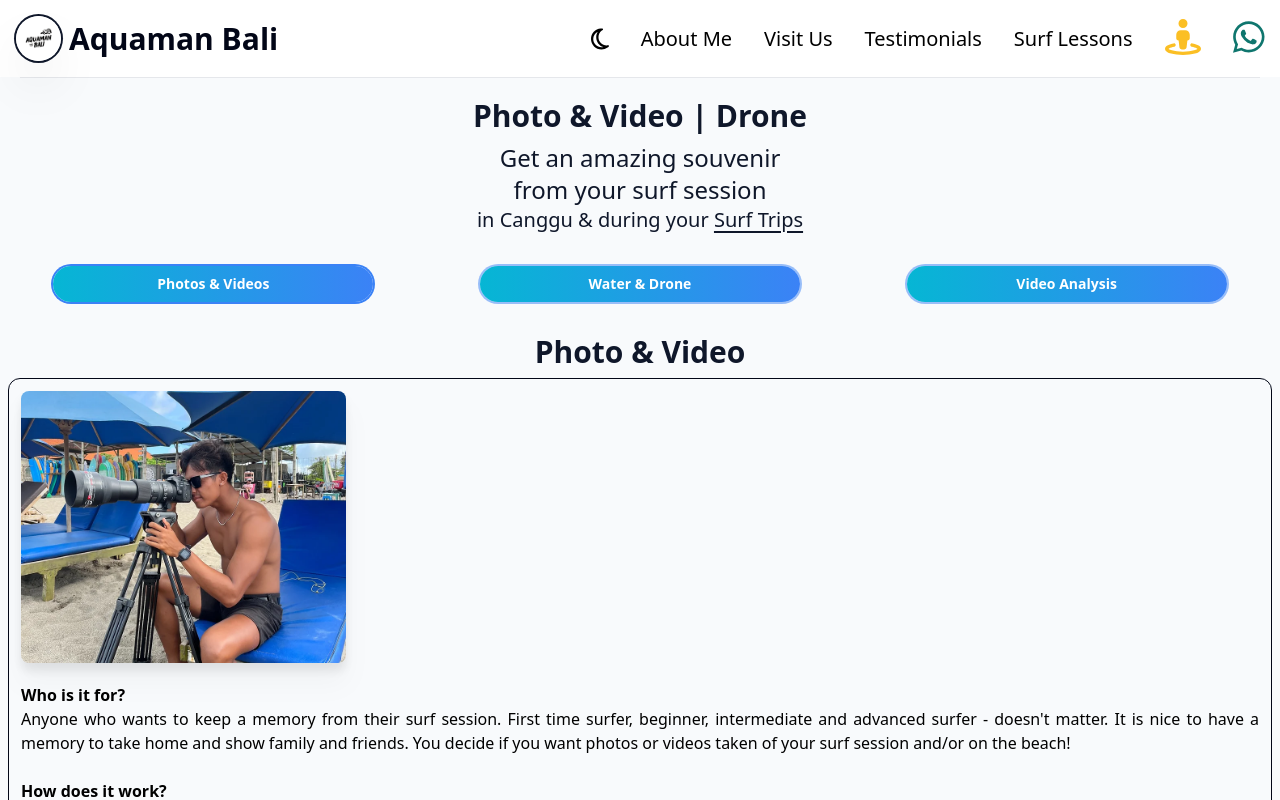
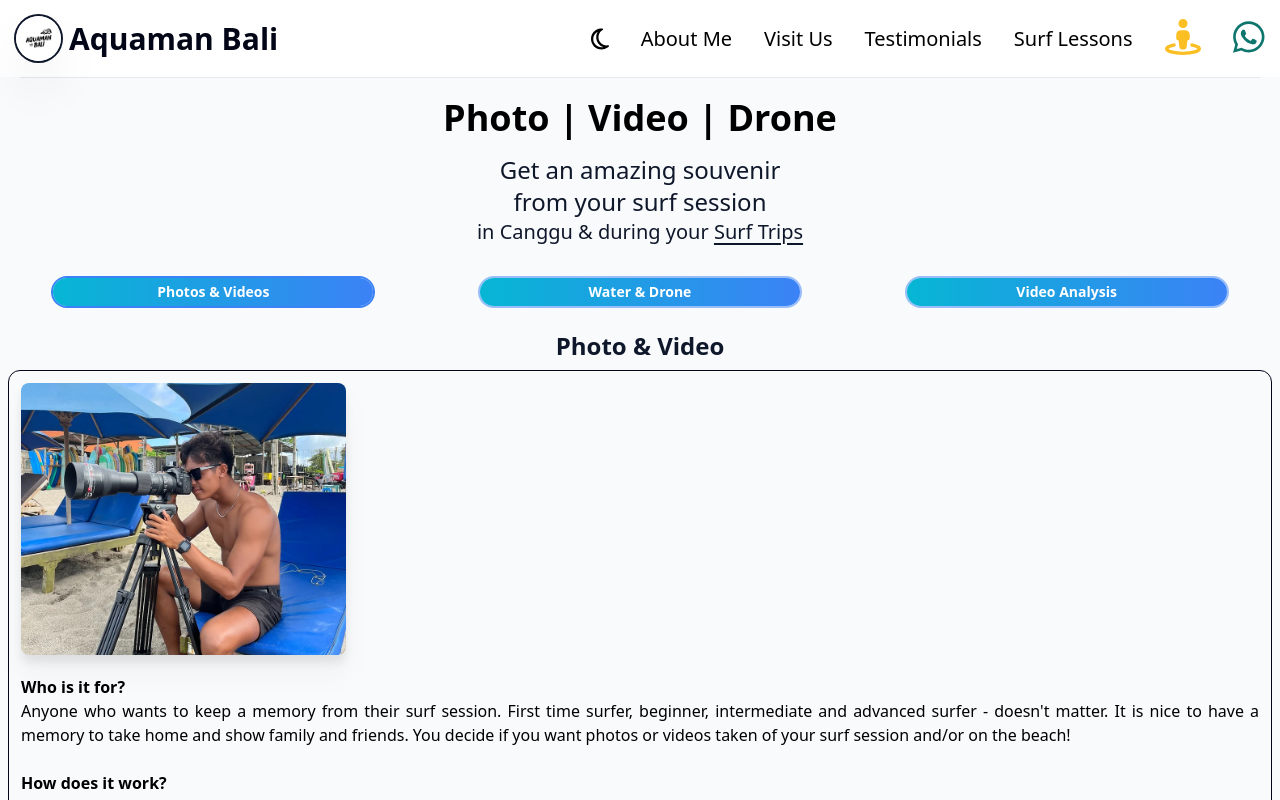
Before and after one commit to SiegfriedBz/aquaman_bali, a Next.js app: page /videos in a window 1280 px wide. Shown: the top 800 px of the page. Built offline with nearby package versions, Linux system fonts and the light colour scheme.

Commit message:
update motions

```diff
--- a/src/components/layouts/galleryLayout.jsx
+++ b/src/components/layouts/galleryLayout.jsx
@@ -7,7 +7,6 @@ const meta = {
   title: 'Aquaman Bali | Surf School | Gallery',
   description: 'Best surf shots',
 }
-
 const containerVariants = {
   hidden: { opacity: 0 },
   visible: {
@@ -91,12 +90,12 @@ const GalleryLayout = ({ children }) => {
         id='gallery'
         className='mb-3 flex w-full scroll-mt-20 flex-col items-center justify-center'
       >
-        <motion.h3
+        <motion.h2
           variants={textVariants}
           className='mb-2 text-center text-4xl font-bold dark:text-white'
         >
           Gallery
-        </motion.h3>
+        </motion.h2>
 
         <motion.h4
           variants={textVariants}
@@ -105,19 +104,12 @@ const GalleryLayout = ({ children }) => {
           Explore our best Photos & Videos
         </motion.h4>
 
-        <motion.div
-          variants={childVariants}
-          initial='hidden'
-          animate='visible'
-          className='mt-5 w-full'
-        >
+        <motion.div variants={childVariants} className='mt-5 w-full'>
           <motion.nav
             id='gallery-navigation'
             className='flex w-full items-center justify-around text-lg font-bold dark:text-white'
             aria-label='gallery-navigation'
             variants={navVariants}
-            initial='hidden'
-            animate='visible'
           >
             <motion.div
               variants={leftLinkVariants}
@@ -127,6 +119,7 @@ const GalleryLayout = ({ children }) => {
             >
               <Link href='/gallery'>Images</Link>
             </motion.div>
+
             <motion.div
               variants={rightLinkVariants}
               className={`my-3 min-w-[45%] rounded-3xl bg-gradient-to-r from-cyan-500 to-blue-500 py-1 text-center ${
@@ -138,14 +131,14 @@ const GalleryLayout = ({ children }) => {
           </motion.nav>
         </motion.div>
 
-        {!isVideoTab && (
-          <motion.div variants={childVariants} className='mx-2 mb-5 mt-3'>
-            {children}
-          </motion.div>
-        )}
+        <hr className='mb-3'></hr>
+
+        <motion.div variants={childVariants} className='mx-2'>
+          {!isVideoTab ? children : null}
+        </motion.div>
       </motion.section>
 
-      {isVideoTab && <div className='mx-2 mb-5 mt-3'>{children}</div>}
+      {isVideoTab && <div className='mx-2'>{children}</div>}
     </>
   )
 }
--- a/src/components/layouts/photoVideoLayout.jsx
+++ b/src/components/layouts/photoVideoLayout.jsx
@@ -20,7 +20,17 @@ const containerVariants = {
   },
 }
 
-const elementVariants = {
+const childVariants = {
+  hidden: { opacity: 0 },
+  visible: {
+    opacity: 1,
+    transition: {
+      duration: 1.25,
+    },
+  },
+}
+
+const textVariants = {
   hidden: { opacity: 0, y: '16px' },
   visible: {
     opacity: 1,
@@ -32,11 +42,11 @@ const elementVariants = {
 }
 
 const navVariants = {
-  hidden: { opacity: 1 },
+  hidden: { opacity: 0 },
   visible: {
     opacity: 1,
     transition: {
-      delayChildren: 0.3,
+      delayChildren: 1.5,
       staggerChildren: 0.2,
     },
   },
@@ -81,28 +91,28 @@ const PhotoVideoLayout = ({ children }) => {
         initial='hidden'
         animate='visible'
         id='videos'
-        className='flex scroll-mt-20 flex-col items-center justify-center'
+        className='mb-3 flex w-full scroll-mt-20 flex-col items-center justify-center'
       >
         <motion.h2
-          variants={elementVariants}
-          className='text-center text-3xl font-bold text-slate-900 dark:text-white'
+          variants={textVariants}
+          className='mb-2 text-center text-4xl font-bold dark:text-white'
         >
-          Photo & Video | Drone
+          Photo | Video | Drone
         </motion.h2>
         <motion.h3
-          variants={elementVariants}
+          variants={textVariants}
           className='mt-2 text-center text-2xl text-slate-900 dark:text-gray-200'
         >
           Get an amazing souvenir
         </motion.h3>
         <motion.h3
-          variants={elementVariants}
+          variants={textVariants}
           className='text-center text-2xl text-slate-900 dark:text-gray-200'
         >
           from your surf session
         </motion.h3>
         <motion.h4
-          variants={elementVariants}
+          variants={textVariants}
           className='text-center text-xl text-slate-900 dark:text-gray-200'
         >
           in Canggu & during your{' '}
@@ -113,17 +123,16 @@ const PhotoVideoLayout = ({ children }) => {
           </span>
         </motion.h4>
 
+        <motion.div variants={childVariants} className='mt-5 w-full'>
           <motion.nav
             variants={navVariants}
-          initial='hidden'
-          animate='visible'
             id='videos-navigation'
-          className='my-5 flex w-full items-center justify-around text-sm font-bold dark:text-white'
+            className='flex w-full items-center justify-around text-sm font-bold dark:text-white'
             aria-label='gallery-navigation'
           >
             <motion.div
               variants={leftLinkVariants}
-            className={`my-3 min-w-[25%] rounded-3xl bg-gradient-to-r from-cyan-500 to-blue-500 py-2 text-center ${
+              className={`my-3 min-w-[25%] rounded-3xl bg-gradient-to-r from-cyan-500 to-blue-500 py-1 text-center ${
                 !isWaterDroneTab || !isVideoAnalysisTab
                   ? 'font-extrabold ring-blue-500'
                   : 'font-bold'
@@ -135,7 +144,7 @@ const PhotoVideoLayout = ({ children }) => {
             </motion.div>
             <motion.div
               variants={leftLinkVariants}
-            className={`my-3 min-w-[25%] rounded-3xl bg-gradient-to-r from-cyan-500 to-blue-500 py-2 text-center ${
+              className={`my-3 min-w-[25%] rounded-3xl bg-gradient-to-r from-cyan-500 to-blue-500 py-1 text-center ${
                 isWaterDroneTab ? 'font-extrabold ring-blue-500' : 'font-bold'
               } text-white outline-none ring-2 hover:ring-blue-500`}
             >
@@ -145,8 +154,10 @@ const PhotoVideoLayout = ({ children }) => {
             </motion.div>
             <motion.div
               variants={rightLinkVariants}
-            className={`my-3 min-w-[25%] rounded-3xl bg-gradient-to-r from-cyan-500 to-blue-500 py-2 text-center ${
-              isVideoAnalysisTab ? 'font-extrabold ring-blue-500' : 'font-bold'
+              className={`my-3 min-w-[25%] rounded-3xl bg-gradient-to-r from-cyan-500 to-blue-500 py-1 text-center ${
+                isVideoAnalysisTab
+                  ? 'font-extrabold ring-blue-500'
+                  : 'font-bold'
               } text-white outline-none ring-2 hover:ring-blue-500`}
             >
               <Link href='/videos/video-analysis' className='px-1'>
@@ -154,11 +165,14 @@ const PhotoVideoLayout = ({ children }) => {
               </Link>
             </motion.div>
           </motion.nav>
+        </motion.div>
+
+        <motion.div variants={childVariants} className='my-3'>
+          {children}
+        </motion.div>
       </motion.section>
 
-      {children}
-
-      <div className='px-2 pb-2 pt-3'>
+      <div className='mb-5 px-2'>
         <CldVideoPlayer
           id='rendy-teach-video-01'
           width='1920'
--- a/src/components/navbar.jsx
+++ b/src/components/navbar.jsx
@@ -115,7 +115,7 @@ const Navbar = () => {
             </Link>
 
             <Link href='/videos' className='hover:opacity-90'>
-              Photo & Video | Drone
+              Photo | Video | Drone
             </Link>
 
             <Link href='/gallery' className=' hover:opacity-90'>
@@ -235,7 +235,7 @@ const Navbar = () => {
                 href='/videos'
                 className='w-full py-2 text-center hover:opacity-90'
               >
-                Photo & Video | Drone
+                Photo | Video | Drone
               </Link>
 
               <Link
--- a/src/pages/gallery/index.jsx
+++ b/src/pages/gallery/index.jsx
@@ -55,7 +55,7 @@ const IMAGES = [
 
 const Gallery = () => {
   return (
-    <div className='grid grid-cols-1 gap-4 md:grid-cols-4'>
+    <div className='mt-3 grid grid-cols-1 gap-4 md:grid-cols-4'>
       {IMAGES.map((src, i) => {
         return (
           <div key={i} className='h-52'>
--- a/src/pages/videos/index.js
+++ b/src/pages/videos/index.js
@@ -5,9 +5,9 @@ import photoVideoImage from '../../../public/images/photo_video/photo-video.jpg'
 const Videos = () => {
   return (
     <section id='photo-video'>
-      <h2 className='mb-2 text-center text-3xl font-bold text-slate-900 dark:text-white'>
+      <h3 className='mb-2 text-center text-2xl font-bold text-slate-900  dark:text-white'>
         Photo & Video
-      </h2>
+      </h3>
       <div className='mx-2 mb-3 flex flex-col items-start justify-center rounded-xl border border-solid border-slate-950 p-3 hover:border-blue-400 dark:border-gray-200 dark:hover:border-blue-400'>
         <Image
           src={photoVideoImage}
--- a/src/pages/videos/video-analysis.jsx
+++ b/src/pages/videos/video-analysis.jsx
@@ -8,9 +8,9 @@ const VideoAnalysis = () => {
       id='video-analysis'
       className='flex scroll-mt-20 flex-col items-center justify-center'
     >
-      <h2 className='mb-2 text-center text-3xl font-bold text-slate-900 dark:text-white'>
+      <h3 className='mb-2 text-center text-2xl font-bold text-slate-900  dark:text-white'>
         Video Analysis
-      </h2>
+      </h3>
 
       <div className='mx-2 mb-3 flex flex-col items-start justify-center rounded-xl border border-solid border-slate-950 p-3 hover:border-blue-400 dark:border-gray-200 dark:hover:border-blue-400'>
         <Image
--- a/src/pages/videos/water-drone.jsx
+++ b/src/pages/videos/water-drone.jsx
@@ -8,9 +8,9 @@ const WaterDrone = () => {
       id='water-shots-drone'
       className='flex scroll-mt-20 flex-col items-center justify-center'
     >
-      <h2 className='mb-2 text-center text-3xl font-bold text-slate-900 dark:text-white'>
+      <h3 className='mb-2 text-center text-2xl font-bold text-slate-900  dark:text-white'>
         Water & Drone
-      </h2>
+      </h3>
       <div className='mx-2 mb-3 flex flex-col items-start justify-center rounded-xl border border-solid border-slate-950 p-3 hover:border-blue-400 dark:border-gray-200 dark:hover:border-blue-400'>
         <Image
           src={waterPhoto}
```
Also changed, not shown: src/components/layouts/lessonsLayout.jsx (+11 -10 lines). Lines whose indentation alone changed are shown as unchanged.
